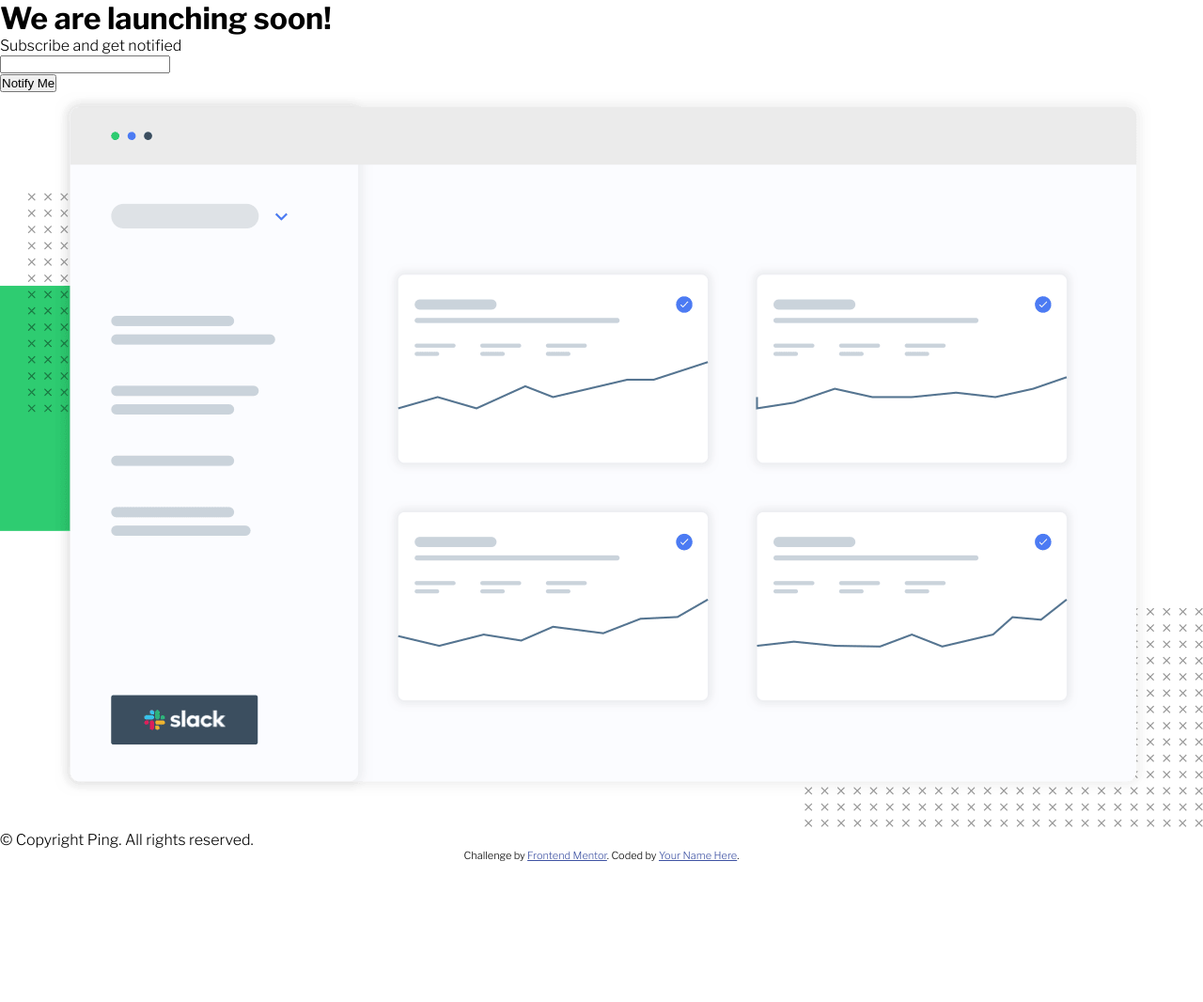
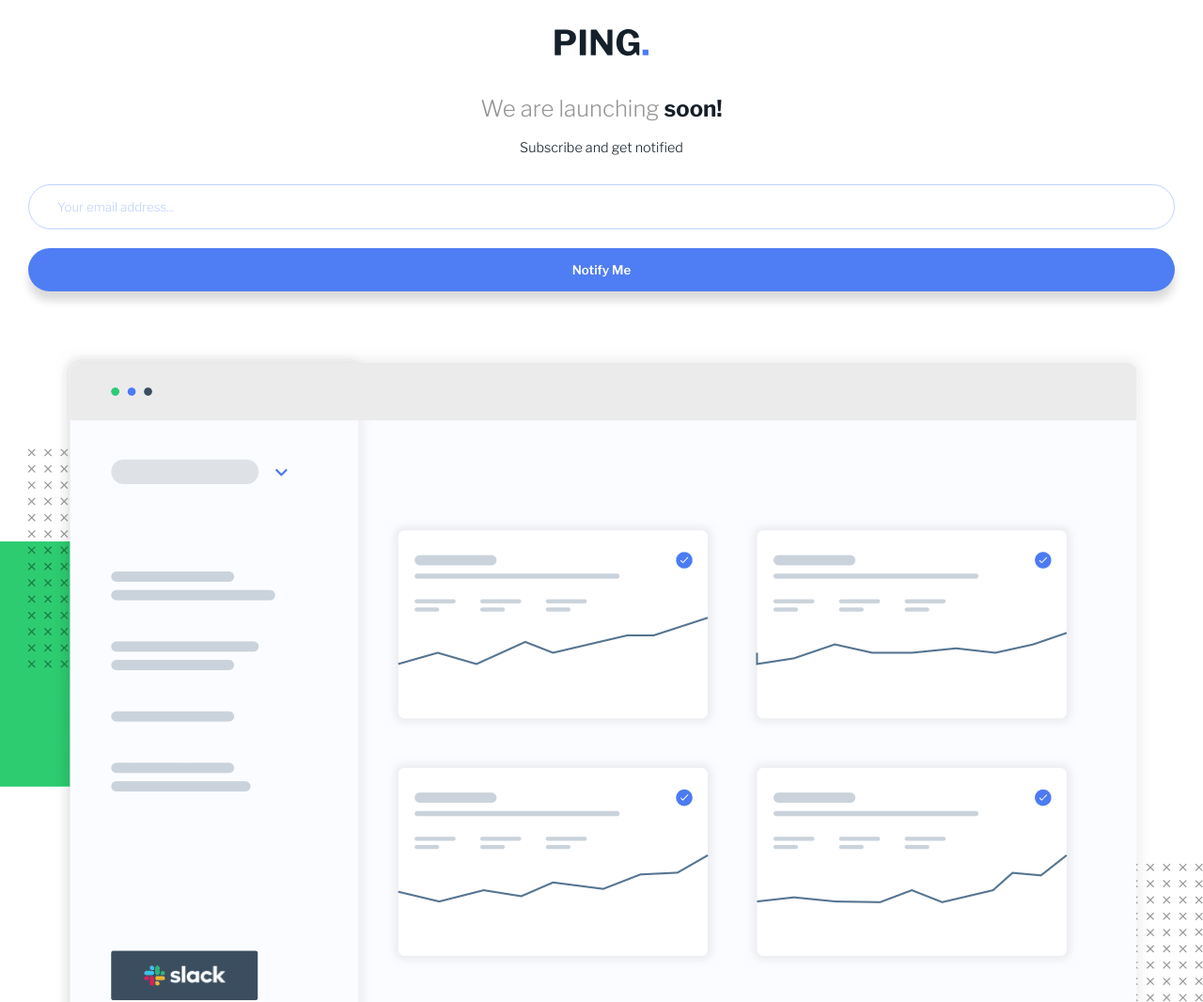
Before and after one commit to edo979/ping-coming-soon-page-master, a plain HTML site: page index.html in a window 1280 px wide. Shown: the top 1066 px of the page at 94% size. Before the commit the page ends 917 px from the top, so only its background shows below. Drawn offline with nearby package versions, Linux system fonts and the light colour scheme.

Commit message:
basic layout finsh

```diff
--- a/index.html
+++ b/index.html
@@ -24,30 +24,42 @@
         color: hsl(228, 45%, 44%);
       }
     </style>
+    <link
+      rel="stylesheet"
+      href="https://cdnjs.cloudflare.com/ajax/libs/font-awesome/6.0.0/css/brands.min.css"
+      integrity="sha512-bSncow0ApIhONbz+pNI52n0trz5fMWbgteHsonaPk42JbunIeM9ee+zTYAUP1eLPky5wP0XZ7MSLAPxKkwnlzw=="
+      crossorigin="anonymous"
+      referrerpolicy="no-referrer"
+    />
     <link rel="stylesheet" href="css/style.css" />
   </head>
   <body>
-    <header>
-      <h1 class="header-title">We are launching soon!</h1>
+    <header class="container">
+      <img src="images/logo.svg" alt="logo" />
+      <h1 class="header-title"><span>We are launching</span> soon!</h1>
       <p class="header-text">Subscribe and get notified</p>
     </header>
-    <main>
-      <div class="input-form">
-        <input type="text" />
-      </div>
-      <button class="btn btn-lg">Notify Me</button>
+    <main class="container">
+      <form>
+        <div class="input-form">
+          <input type="text" placeholder="Your email address..." />
+        </div>
+        <button class="btn btn-lg">Notify Me</button>
+      </form>
+
       <div class="image-container">
         <img src="images/illustration-dashboard.png" alt="diagrams" />
       </div>
     </main>
 
-    <footer>
+    <footer class="container">
       <p class="copyright">&copy; Copyright Ping. All rights reserved.</p>
       <p class="attribution">
         Challenge by
         <a href="https://www.frontendmentor.io?ref=challenge" target="_blank"
           >Frontend Mentor</a
-        >. Coded by <a href="#">Your Name Here</a>.
+        >. Coded by
+        <a href="https://www.frontendmentor.io/profile/edo979">edo979</a>.
       </p>
     </footer>
   </body>
--- a/scss/style.scss
+++ b/scss/style.scss
@@ -30,10 +30,103 @@ $Very-Dark-Blue: hsl(209, 33%, 12%);
 
 body {
   font-family: 'Libre Franklin', sans-serif;
+  color: $Very-Dark-Blue;
+}
+
+header {
+  text-align: center;
+  h1 {
+    font-size: 1.5rem;
+    line-height: 1;
+  }
+
+  span {
+    font-weight: 300;
+    color: $Gray;
+  }
+}
+
+p {
+  font-size: 0.9rem;
+  font-weight: 400;
+}
+
+footer {
+  text-align: center;
 }
 
 // LAYOUT
 // ======
 
+body {
+  display: grid;
+  place-content: center;
+  min-height: 100vh;
+}
+
+.container {
+  margin: 30px;
+}
+
+header {
+  h1 {
+    margin-bottom: 20px;
+  }
+  img {
+    width: 100px;
+    margin-bottom: 40px;
+  }
+}
+
+main.container {
+  margin: 0 0 100px;
+}
+
+form {
+  margin: 0 30px 60px;
+}
+
+input {
+  margin-bottom: 20px;
+}
+
+.image-container {
+  img {
+    width: 100%;
+  }
+}
+
 // COMPONENTS
 // ==========
+
+.btn,
+input {
+  width: 100%;
+  padding: 15px 30px;
+  border-radius: 30px;
+  font-family: inherit;
+}
+input {
+  border: 1px solid $Pal-Blue;
+  color: $Very-Dark-Blue;
+  font-weight: 600;
+
+  &::placeholder {
+    color: $Pal-Blue;
+    font-weight: 300;
+  }
+
+  &:focus,
+  &:hover {
+    border: 1px solid $Gray;
+    outline: none;
+  }
+}
+
+.btn-lg {
+  border: none;
+  background-color: $Blue;
+  color: white;
+  font-weight: 600;
+  box-shadow: 0 10px 10px rgba($color: #000000, $alpha: 0.15);
+}
```
Also changed, not shown: css/style.css.
